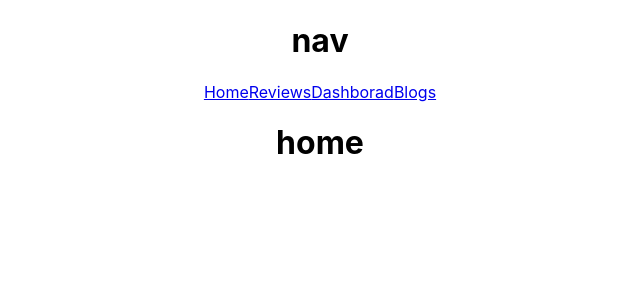
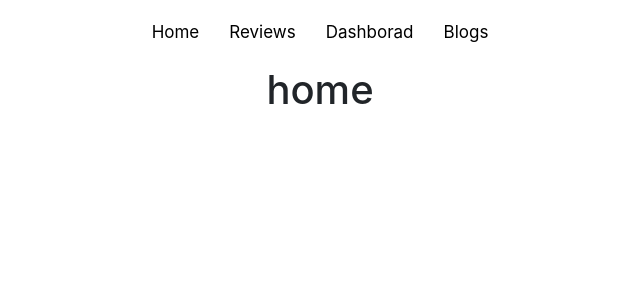
Before and after one commit to syed-jaid/Assignment-9-repo, a React (Create React App) app: page / in a window 1280 px wide. Shown: the top 300 px of the page, without its empty margins (320-960 px from the left). Built offline with nearby package versions, Linux system fonts and the light colour scheme.

Commit message:
navbar is done and boostarp cdn link is conected

```diff
--- a/public/index.html
+++ b/public/index.html
@@ -22,6 +22,11 @@
       work correctly both with client-side routing and a non-root public URL.
       Learn how to configure a non-root public URL by running `npm run build`.
     -->
+
+  <!-- boostarp link -->
+  <link href="https://cdn.jsdelivr.net/npm/bootstrap@5.1.3/dist/css/bootstrap.min.css" rel="stylesheet"
+    integrity="sha384-1BmE4kWBq78iYhFldvKuhfTAU6auU8tT94WrHftjDbrCEXSU1oBoqyl2QvZ6jIW3" crossorigin="anonymous">
+
   <title>Data Show</title>
 </head>
 
--- /dev/null
+++ b/src/COMPONENTS/Navbar/Nav.css
@@ -0,0 +1,16 @@
+.nav-main-div {
+    margin: 20px;
+}
+
+/* nav links  */
+.nav-links {
+    text-decoration: none;
+    color: black;
+    margin-left: 15px;
+    margin-right: 15px;
+    font-size: 17px;
+}
+
+.nav-links:hover {
+    color: orange;
+}
--- a/src/COMPONENTS/Navbar/Nav.js
+++ b/src/COMPONENTS/Navbar/Nav.js
@@ -1,14 +1,14 @@
 import React from 'react';
 import { Link } from 'react-router-dom';
-
+import './Nav.css'
 const Nav = () => {
     return (
-        <div>
-            <h1>nav</h1>
-            <Link to='/'>Home</Link>
-            <Link to='/reviews'>Reviews</Link>
-            <Link to='/dashboard'>Dashborad</Link>
-            <Link to='/blogs'>Blogs</Link>
+        <div className='nav-main-div'>
+            {/* all links for route */}
+            <Link className='nav-links' to='/'>Home</Link>
+            <Link className='nav-links' to='/reviews'>Reviews</Link>
+            <Link className='nav-links' to='/dashboard'>Dashborad</Link>
+            <Link className='nav-links' to='/blogs'>Blogs</Link>
         </div>
     );
 };
```
